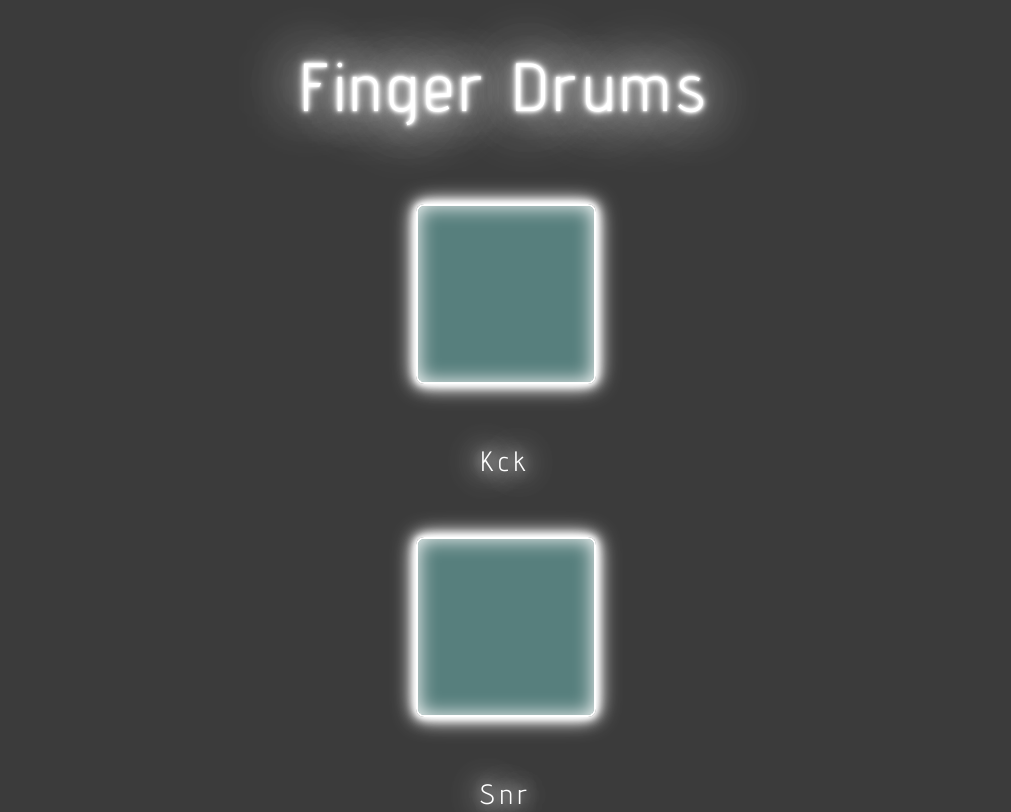
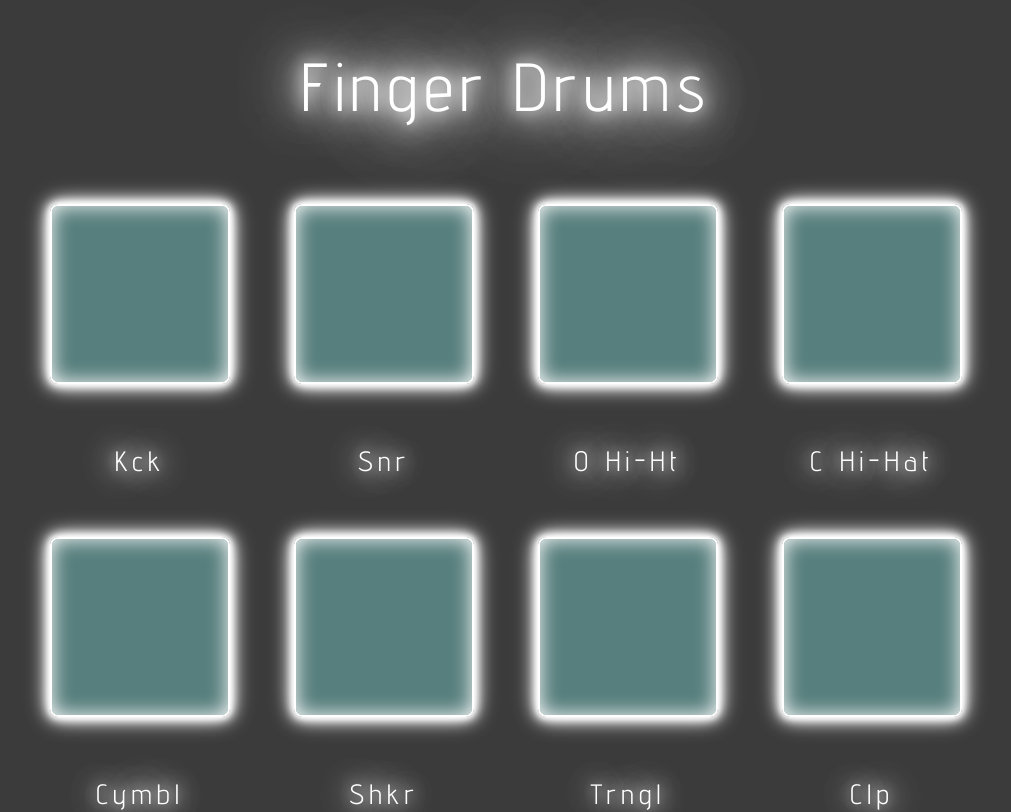
Before and after one commit to a-dri-an-S/finger-beats, a React (Create React App) app: page / in a window 1280 px wide. Shown: the top 812 px of the page, without its empty margins (134-1145 px from the left). Built offline with nearby package versions, Linux system fonts and the light colour scheme; no server answers.

Commit message:
removed pulse text animation on h1 + fixed grid display for drum pads

```diff
--- a/src/App.css
+++ b/src/App.css
@@ -2,36 +2,15 @@ h1 {
     text-align: center;
     font-weight: 400;
     letter-spacing: 6px;
-    animation: flicker 1.5s infinite alternate;
-    color: #fff;
-    animation: pulsate 1.5s infinite alternate;
-}
-
-@keyframes pulsate {
-    100% {
-      /* Larger blur radius */
     text-shadow:
-        0 0 10px #fff,
-        0 0 20px #fff,
-        0 0 40px #fff,
-        0 0 80px #fff,
-        0 0 100px #fff,
-        0 0 120px #fff,
-        0 0 150px #fff,
-        0 0 200px #fff;
-    }
-    0% {
-      /* Smaller blur radius */
-    text-shadow:
-        0 0 2px #fff,
-        0 0 4px #fff,
-        0 0 6px #fff,
-        0 0 10px #fff,
-        0 0 45px #fff,
-        0 0 55px #fff,
-        0 0 70px #fff,
-        0 0 80px #fff;
-    }
+    0 0 15px #fff,
+    0 0 30px #fff,
+    0 0 41px #fff,
+    0 0 52px #fff,
+    0 0 82px #fff,
+    0 0 120px #fff,
+    0 0 152px #fff,
+    0 0 200px #fff;
 }
 
 h3 {
@@ -89,10 +68,10 @@ button:active {
 }
 
 .tone-drums {
-    /* display: flex;
+    display: flex;
     flex-direction: column;
     justify-content: center;
-    align-content: center; */
+    align-content: center;
 }
 
 .tone-drum-pads {
--- a/src/components/Pads/DrumPads.js
+++ b/src/components/Pads/DrumPads.js
@@ -11,7 +11,7 @@ const DrumPads = ({
     handleClapTrigger
     }) => {
     return (
-        <div className="tone-drums-pads">
+        <div className="tone-drum-pads">
             <DrumPad name={"Kck"} handleTrigger={handleKickTrigger}/>
             <DrumPad name={"Snr"} handleTrigger={handleSnareTrigger}/>
             <DrumPad name={"O Hi-Ht"} handleTrigger={handleOHatTrigger}/>
```
